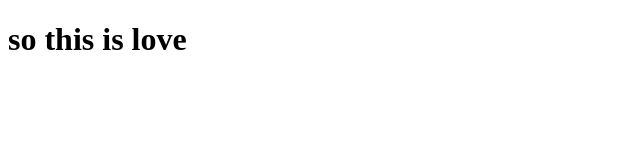
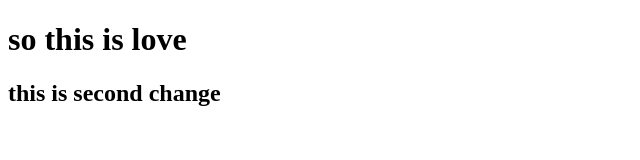
Before and after one commit to BikramKC7/Github-Practise, a plain HTML site: page index.html in a window 1280 px wide. Shown: the whole page, without its empty margins (0-640 px from the left). Drawn offline with Linux system fonts and the light colour scheme.

Commit message:
this is the new change

```diff
--- a/index.html
+++ b/index.html
@@ -7,5 +7,6 @@
 </head>
 <body>
     <h1>so this is love</h1>
+    <h2>this is second change</h2>
 </body>
 </html>
```
